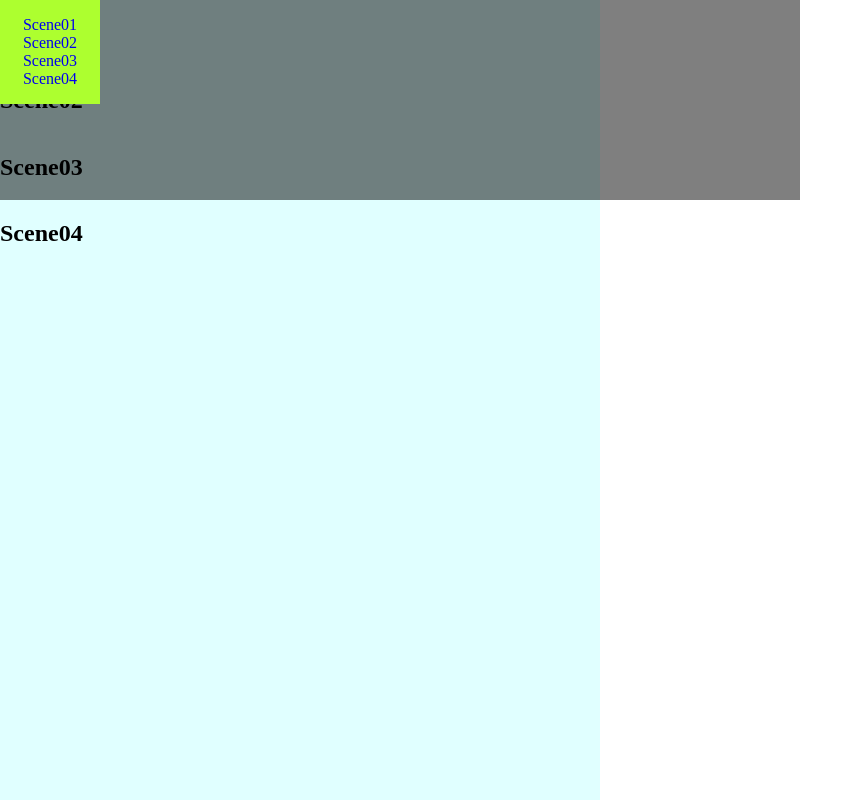
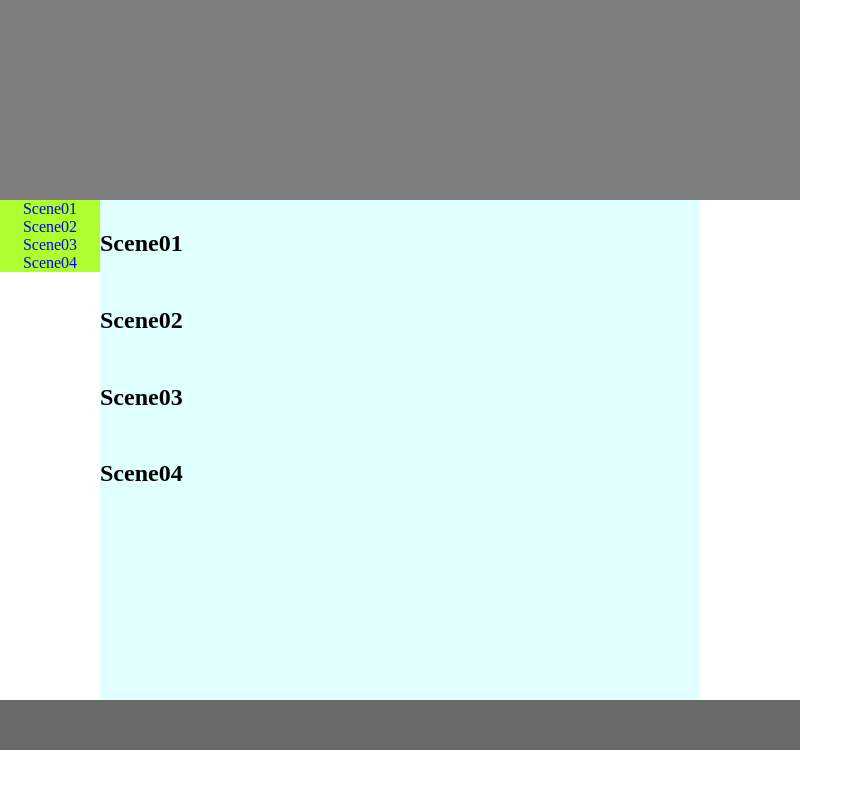
Before and after one commit to lydiacyhung/lydiacyhung.github.io, a plain HTML site: page as02/index.html in a window 1280 px wide. Shown: the top 800 px of the page, without its empty margins (0-863 px from the left). Drawn offline with Linux system fonts and the light colour scheme.

Commit message:
Update style.css

```diff
--- a/as02/style.css
+++ b/as02/style.css
@@ -1,97 +1,87 @@
-
 html, body {
     margin: 0;
     padding: 0;
 }
 
-#wrapper{
-    width:800px;
-    margin:0 auto;
+#wrapper {
+    width: 800px;
+    margin: 0 auto;
 }
 
-
-#banner{
+#banner {
     background-color: rgba(0, 0, 0, 0.5);
-    width:800px;
-    height:200px;
-    clear:both;
-    position:fixed;
-    top:0px;
-    /* left:0px; */
+    width: 800px;
+    height: 200px;
+    clear: both;
+    /* 如果要跟著畫面捲動，請註解掉固定定位 */
+    /* position: fixed; top: 0; */
 }
 
-#banner-placeholder{
-    height:200px;
+#banner-placeholder {
+    display: none; /* 如果 banner 不是 fixed，預留空間的區塊就可以隱藏或刪除 */
 }
 
 .container {
-    overflow: hidden; /* Clear floats */
-  }
-
-.text-container{
-    padding:5px;
+    overflow: hidden; /* 清除子元素浮動（float）影響 */
 }
 
+.text-container {
+    padding: 5px;
+}
+
+/* 修正導覽列：改為正常浮動靠左 */
 #nav {
-    background-color:greenyellow;
-    width:100px;
-    /* float:left; */
-    position:fixed;
-
+    background-color: greenyellow;
+    width: 100px;
+    float: left;
 }
 
 ul {
-    padding:0;
+    padding: 0;
+    margin: 0;
     list-style-type: none;
 }
 
 li {
-    display:block;
-    /* height:40px; */
-    /* padding: 10px;
-    margin: 10px; */
-    /* background-color: lightgreen; */
-    /* border: 1px solid black; */
+    display: block;
     text-align: center;
-
-
 }
 
 li:hover {
     background-color: pink;
 }
 
-
-li a{
+li a {
     text-decoration: none;
 }
 
-#nav-placeholder{
-    width:100px;
-    float:left;
+/* 如果 nav 沒有 fixed，這塊占位 div 就不需要 float */
+#nav-placeholder {
+    display: none;
 }
 
+/* 修正內容區塊 */
 #content {
-    background-color:lightcyan;
-    width:600px;
-    float:left;
-    height:1000px;
+    background-color: lightcyan;
+    width: 600px;
+    float: left;
+    /* 建議先拿掉固定高度 1000px，讓內容自動撐開，或依範例調整 */
+    min-height: 500px;
 }
 
 section {
-    padding-top: 200px;
-    margin-top: -200px;
+    padding-top: 10px; /* 如果 banner 不是 fixed，就不需要靠負 margin 來補位 */
 }
 
 #supporting {
-    background-color:lightgoldenrodyellow;
-    width:100px;
-    float:left;
+    background-color: lightgoldenrodyellow;
+    width: 100px;
+    float: left;
 }
 
 #footer {
-    background-color:dimgray;
-    width:800px;
-    height:50px;
-    clear:both;
+    background-color: dimgray;
+    width: 800px;
+    height: 50px;
+    clear: both;
 }
```
